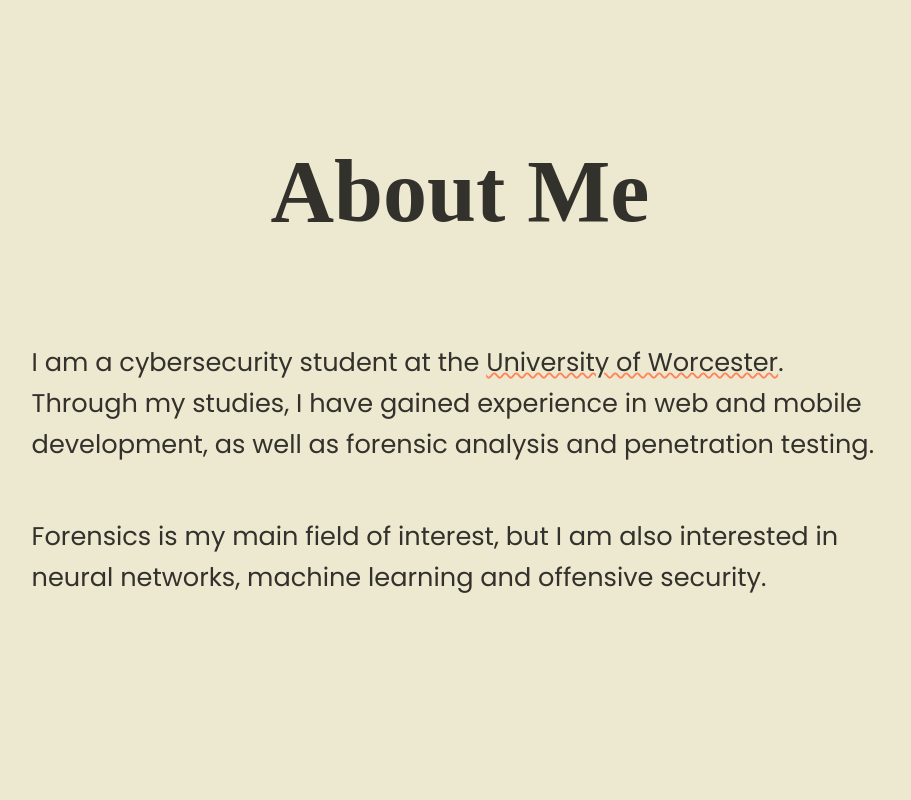
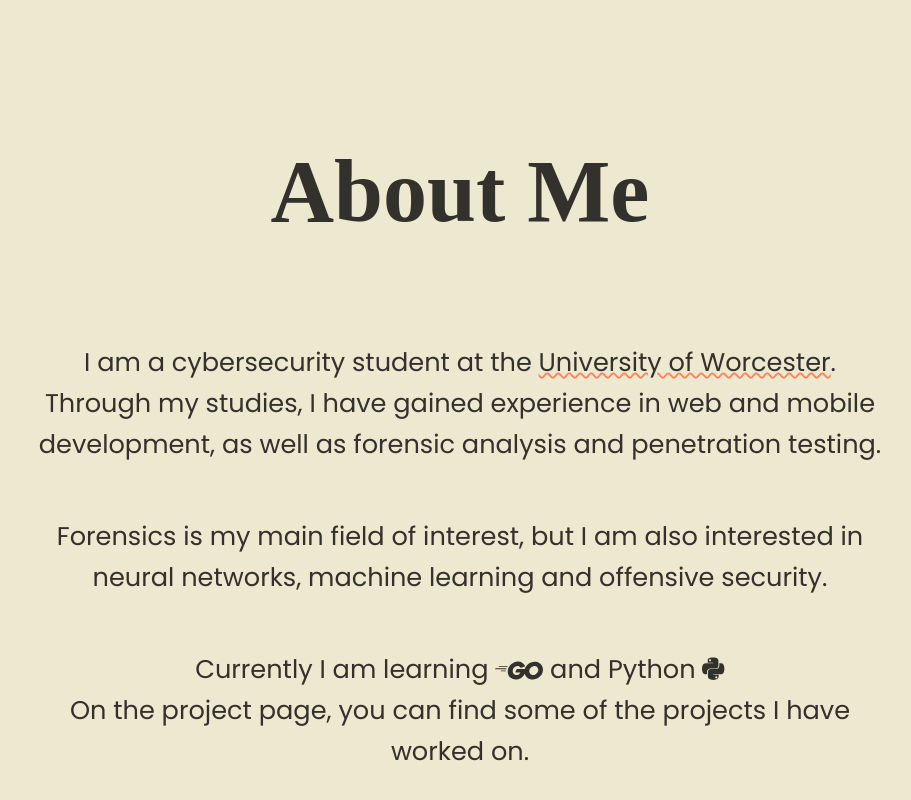
Before and after one commit to spraws/portfolioV2, a React (Vite) app in the folder PortfolioV2/: page / in a window 1280 px wide. Shown: the part 446-1246 px from the top of the page, without its empty margins (180-1091 px from the left). Before the commit the page ends 1078 px from the top, so only its background shows below. Built offline with nearby package versions, Linux system fonts and the light colour scheme; a web font is replaced by a local one.

Commit message:
updated about

```diff
--- a/PortfolioV2/src/assets/about/AboutContent.jsx
+++ b/PortfolioV2/src/assets/about/AboutContent.jsx
@@ -1,4 +1,8 @@
 import "./about.css";
+import {FontAwesomeIcon} from "@fortawesome/react-fontawesome";
+import {faGolang} from "@fortawesome/free-brands-svg-icons";
+import {faPython} from "@fortawesome/free-brands-svg-icons";
+
 
 function AboutContent() {
     return (
@@ -11,6 +15,14 @@ function AboutContent() {
                 <p className="sect-2">
                     Forensics is my main field of interest, but I am also interested in neural networks, machine learning and offensive security.
                 </p>
+                <p className="sect-3">
+                    Currently I am learning <a href="https://go.dev/"><FontAwesomeIcon icon={faGolang} className="goLang" /></a>  and Python <a href="https://www.python.org/"><FontAwesomeIcon icon={faPython} className="python" /></a>
+                    <br />
+
+                    On the project page, you can find some of the projects I have worked on.
+
+                </p>
+
             </div>
         </div>
     )
--- a/PortfolioV2/src/assets/about/about.css
+++ b/PortfolioV2/src/assets/about/about.css
@@ -9,10 +9,27 @@
 
 .about-content-text p {
     width: 70%;
+    text-align: center;
 }
 
-.sect-2 {
+.sect-2, .sect-3 {
     text-align: left;
+}
+
+.goLang{
+    font-size: 2.4rem;
+    vertical-align: bottom;
+    transition: ease    -in-out 0.5s;
+    text-decoration: none;
+}
+
+
+.goLang:hover {
+    color: #00ADD8;
+}
+
+.python:hover{
+    color: #306998;
 }
 
 .about-content-text p a {
```
